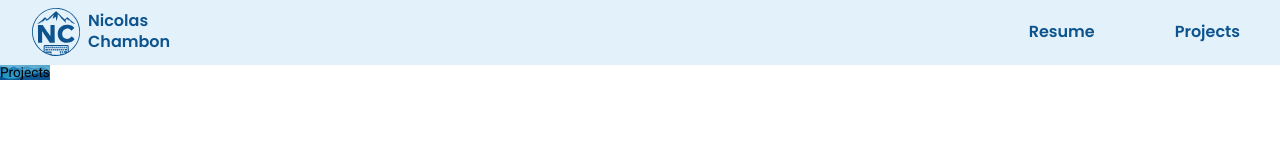
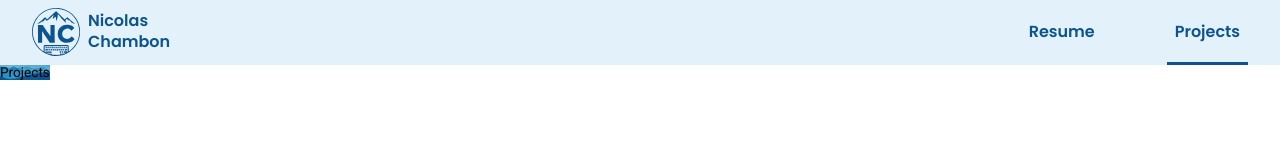
Before and after one commit to NicolasChambon/Portfolio-Nicolas-Chambon, a React (Vite) app: page /projects in a window 1280 px wide. Shown: the top 160 px of the page. Built offline with nearby package versions, Linux system fonts and the light colour scheme.

Commit message:
setup header navlinks

```diff
--- a/src/components/organisms/Header/HeaderMenu/HeaderMenu.jsx
+++ b/src/components/organisms/Header/HeaderMenu/HeaderMenu.jsx
@@ -1,4 +1,4 @@
-import { Link } from 'react-router-dom';
+import { NavLink } from 'react-router-dom';
 
 import './HeaderMenu.scss';
 
@@ -7,7 +7,7 @@ const HeaderMenu = () => {
     <nav className="HeaderMenu">
       <ul className="HeaderMenu-list">
         <li className="HeaderMenu-list-item">
-          <Link
+          <NavLink
             className="HeaderMenu-list-item-link"
             to="/resume"
             onClick={() => {
@@ -17,10 +17,10 @@ const HeaderMenu = () => {
             }}
           >
             Resume
-          </Link>
+          </NavLink>
         </li>
         <li className="HeaderMenu-list-item">
-          <Link
+          <NavLink
             className="HeaderMenu-list-item-link"
             to="/projects"
             onClick={() => {
@@ -30,7 +30,7 @@ const HeaderMenu = () => {
             }}
           >
             Projects
-          </Link>
+          </NavLink>
         </li>
       </ul>
     </nav>
--- a/src/components/organisms/Header/HeaderMenu/HeaderMenu.scss
+++ b/src/components/organisms/Header/HeaderMenu/HeaderMenu.scss
@@ -2,7 +2,6 @@
 
 .HeaderMenu {
   background-color: v.$backgroundColor;
-  border: 1px solid v.$backgroundColor;
   border-radius: v.$borderRadius;
   box-shadow: -1rem 2rem 6rem rgb(90, 90, 90);
   padding: 0.25rem 0;
@@ -27,13 +26,14 @@
       }
       transition: all 0.3s;
 
-      &.selected {
-        background-color: v.$backgroundColorDark;
-      }
-
       &-link {
         color: v.$darkColor;
         padding: 0.8rem 3rem;
+
+        &.active {
+          background-color: v.$darkColor;
+          color: v.$backgroundColor;
+        }
       }
     }
   }
--- a/src/components/organisms/Header/HeaderNav/HeaderNav.jsx
+++ b/src/components/organisms/Header/HeaderNav/HeaderNav.jsx
@@ -1,4 +1,4 @@
-import { Link } from 'react-router-dom';
+import { NavLink } from 'react-router-dom';
 
 import './HeaderNav.scss';
 
@@ -7,8 +7,9 @@ const HeaderNav = () => {
     <nav className="HeaderNav">
       <ul className="HeaderNav-list">
         <li className="HeaderNav-list-item">
-          <Link
+          <NavLink
             className="HeaderNav-list-item-link"
+            activeClassName="HeaderNav-list-item-link active"
             to="/resume"
             onClick={() => {
               if (window.location.pathname === '/resume') {
@@ -17,11 +18,12 @@ const HeaderNav = () => {
             }}
           >
             Resume
-          </Link>
+          </NavLink>
         </li>
         <li className="HeaderNav-list-item">
-          <Link
+          <NavLink
             className="HeaderNav-list-item-link"
+            activeClassName="HeaderNav-list-item-link active"
             to="/projects"
             onClick={() => {
               if (window.location.pathname === '/projects') {
@@ -30,7 +32,7 @@ const HeaderNav = () => {
             }}
           >
             Projects
-          </Link>
+          </NavLink>
         </li>
       </ul>
     </nav>
--- a/src/components/organisms/Header/HeaderNav/HeaderNav.scss
+++ b/src/components/organisms/Header/HeaderNav/HeaderNav.scss
@@ -32,7 +32,7 @@
         &:hover::after {
           width: 100%;
         }
-        &.selected::after {
+        &.active::after {
           width: 100%;
           background-color: v.$darkColor;
         }
--- a/src/components/pages/Home/Home.scss
+++ b/src/components/pages/Home/Home.scss
@@ -56,7 +56,7 @@
     }
 
     &.last {
-      padding-bottom: 10rem;
+      padding-bottom: 7rem;
       text-align: right;
     }
   }
```
